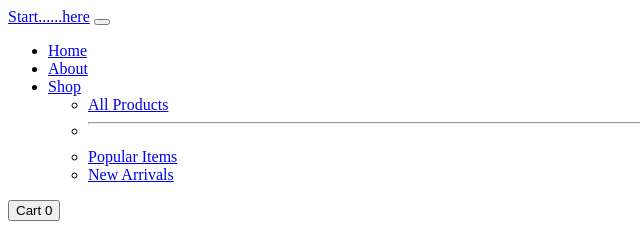
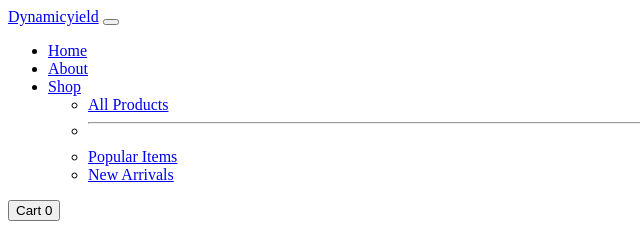
Before and after one commit to git-yotam/git-yotam.github.io, a plain HTML site: page index.html in a window 1280 px wide. Shown: the top 239 px of the page, 0-640 px from the left. Drawn offline with Linux system fonts and the light colour scheme; some icons are missing.

Commit message:
Update index.html

```diff
--- a/index.html
+++ b/index.html
@@ -15,7 +15,7 @@
         <!-- Navigation-->
         <nav class="navbar navbar-expand-lg navbar-light bg-light">
             <div class="container px-4 px-lg-5">
-                <a class="navbar-brand" href="#!">Start......here</a>
+                <a class="navbar-brand" href="#!">Dynamicyield</a>
                 <button class="navbar-toggler" type="button" data-bs-toggle="collapse" data-bs-target="#navbarSupportedContent" aria-controls="navbarSupportedContent" aria-expanded="false" aria-label="Toggle navigation"><span class="navbar-toggler-icon"></span></button>
                 <div class="collapse navbar-collapse" id="navbarSupportedContent">
                     <ul class="navbar-nav me-auto mb-2 mb-lg-0 ms-lg-4">
```
